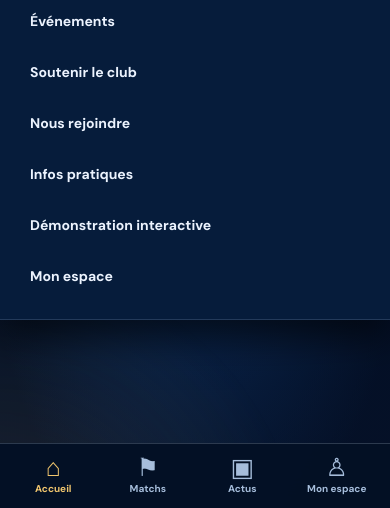
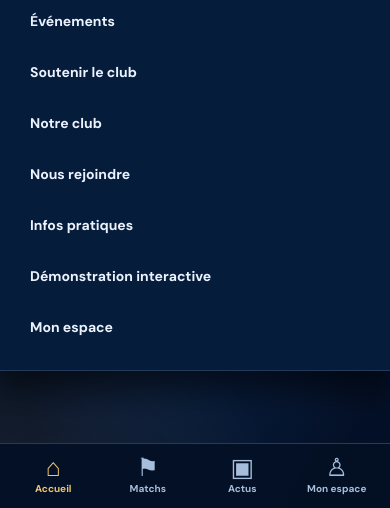
Before and after one commit to diegosmp94/Boissy-UJ, a website with bundled scripts: page index.html in a window 390 px wide. Both pictures are taken after a click on the button "Ouvrir le menu". Shown: the part 336-844 px from the top of the page. Built offline with nearby package versions, Linux system fonts and the light colour scheme.

Commit message:
feat(identity): add club profile to mobile navigation

```diff
--- a/index.html
+++ b/index.html
@@ -34,7 +34,7 @@
     <div class="header-actions"><a class="header-account" href="#/mon-espace">Mon espace <span aria-hidden="true">↗</span></a><button class="menu-toggle" id="menu-toggle" aria-label="Ouvrir le menu" aria-expanded="false" aria-controls="mobile-menu"><span></span><span></span><span></span></button></div>
   </header>
   <nav class="mobile-menu" id="mobile-menu" aria-label="Menu mobile" hidden>
-    <a href="#/">Accueil</a><a href="#/matchs">Match Center</a><a href="#/equipes">Nos équipes</a><a href="#/actualites">Actualités & médias</a><a href="#/communaute">Communauté</a><a href="#/evenements">Événements</a><a href="#/soutenir">Soutenir le club</a><a href="#/rejoindre">Nous rejoindre</a><a href="#/infos-pratiques">Infos pratiques</a><a href="#/presentation">Démonstration interactive</a><a href="#/mon-espace">Mon espace</a>
+    <a href="#/">Accueil</a><a href="#/matchs">Match Center</a><a href="#/equipes">Nos équipes</a><a href="#/actualites">Actualités & médias</a><a href="#/communaute">Communauté</a><a href="#/evenements">Événements</a><a href="#/soutenir">Soutenir le club</a><a href="#/club">Notre club</a><a href="#/rejoindre">Nous rejoindre</a><a href="#/infos-pratiques">Infos pratiques</a><a href="#/presentation">Démonstration interactive</a><a href="#/mon-espace">Mon espace</a>
   </nav>
   <main id="main" tabindex="-1"></main>
   <nav class="bottom-nav" aria-label="Raccourcis mobiles"><a href="#/" data-nav="home"><span aria-hidden="true">⌂</span><small>Accueil</small></a><a href="#/matchs" data-nav="matchs"><span aria-hidden="true">⚑</span><small>Matchs</small></a><a href="#/actualites" data-nav="actualites"><span aria-hidden="true">▣</span><small>Actus</small></a><a href="#/mon-espace" data-nav="compte"><span aria-hidden="true">♙</span><small>Mon espace</small></a></nav>
```
